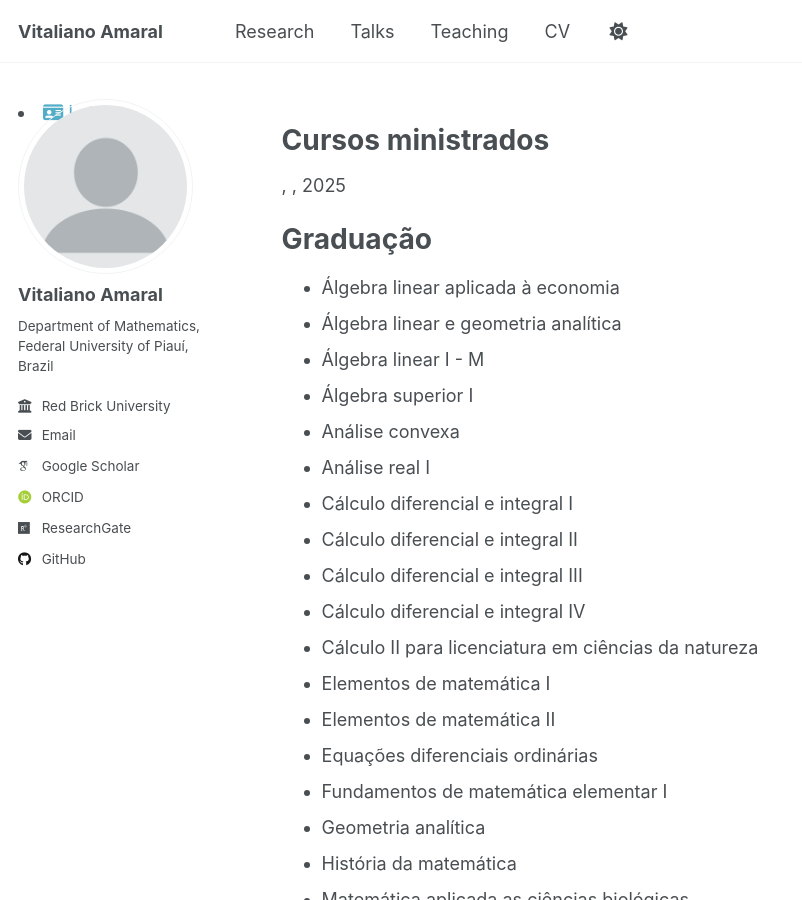
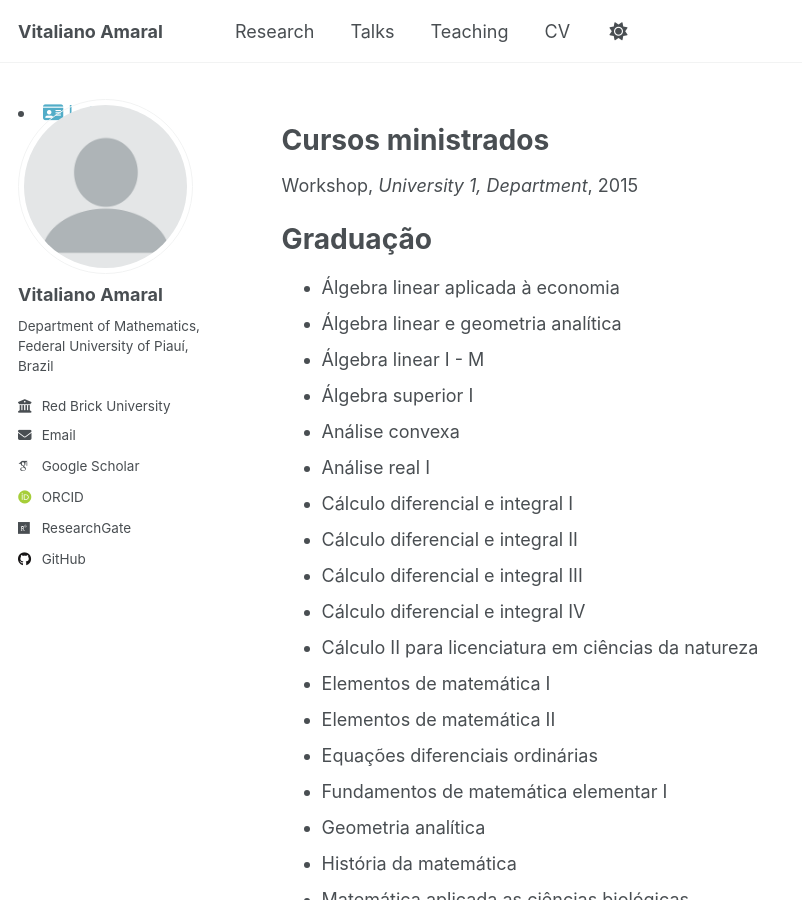
Before and after one commit to vitalianoamaral/vitalianoamaral.github.io, a Jekyll site: the page built from _teaching/2015-spring-teaching-2.md, in a window 1280 px wide and 900 px high. Shown: the whole window, without its empty margins (0-802 px from the left). Built offline with Jekyll 4.4.1, drawn with Linux system fonts in a browser that asks for light colours; some web fonts are replaced.

Commit message:
Update 2015-spring-teaching-2.md

```diff
--- a/_teaching/2015-spring-teaching-2.md
+++ b/_teaching/2015-spring-teaching-2.md
@@ -1,7 +1,11 @@
 ---
 title: "Cursos ministrados"
 collection: teaching
+type: "Workshop"
 permalink: /teaching/2015-spring-teaching-1
+venue: "University 1, Department"
+date: 2015-01-01
+location: "City, Country"
 ---
 
 Graduação
```
